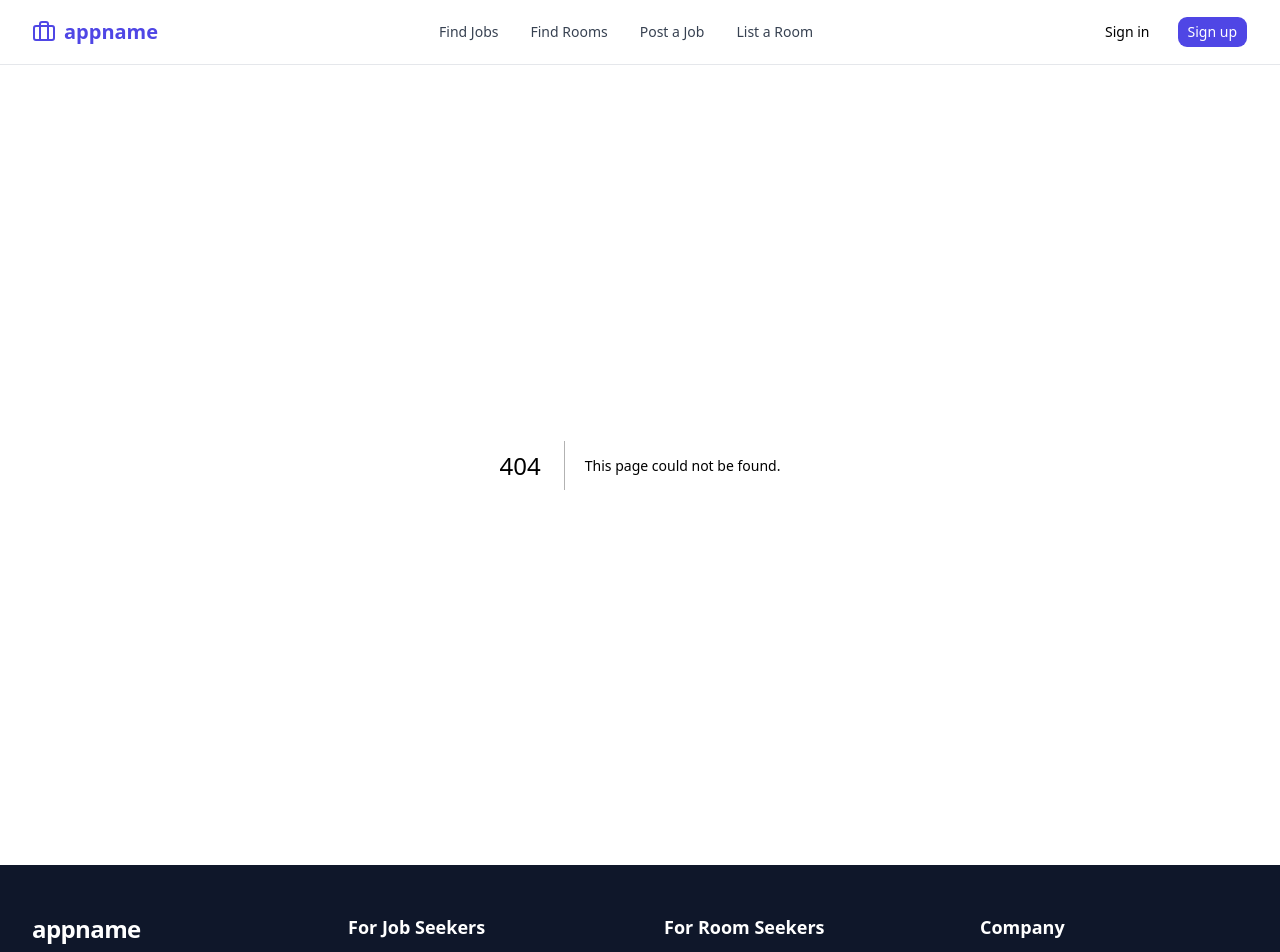
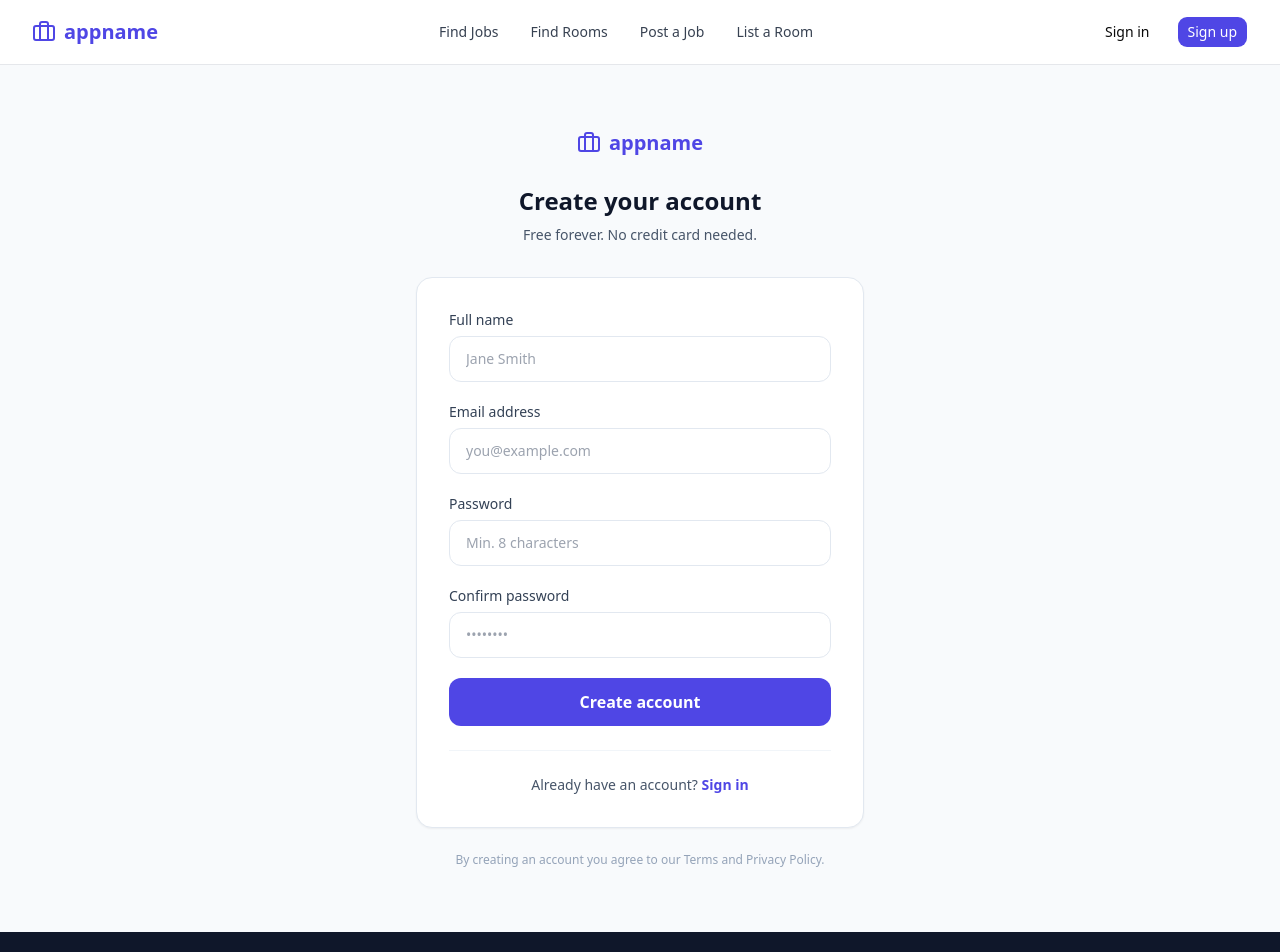
Before and after one commit to sachin00810/Job, a Next.js app: page /auth/signup in a window 1280 px wide. Before the commit this address had no page. Shown: the top 952 px of the page. Built offline with nearby package versions, Linux system fonts and the light colour scheme.

Commit message:
fix: add /auth/signin and /auth/signup pages — navbar buttons were 404
Clean form pages (logo, email/password fields, cross-links between
each other). Sign-up includes full name + confirm password fields.
Both are static/visual; no backend wired yet.

```diff
--- /dev/null
+++ b/src/app/auth/signin/page.tsx
@@ -0,0 +1,93 @@
+import Link from "next/link";
+import { Briefcase } from "lucide-react";
+import type { Metadata } from "next";
+
+export const metadata: Metadata = {
+  title: "Sign In | appname",
+  description: "Sign in to your appname account.",
+};
+
+export default function SignInPage() {
+  return (
+    <div className="min-h-screen bg-slate-50 flex items-center justify-center px-4 py-16">
+      <div className="w-full max-w-md">
+        {/* Logo */}
+        <div className="text-center mb-8">
+          <Link href="/" className="inline-flex items-center gap-2">
+            <Briefcase className="h-6 w-6 text-indigo-600" />
+            <span className="font-bold text-xl text-indigo-600">appname</span>
+          </Link>
+          <h1 className="mt-6 text-2xl font-bold text-slate-900">
+            Welcome back
+          </h1>
+          <p className="mt-2 text-sm text-slate-600">
+            Sign in to your account
+          </p>
+        </div>
+
+        {/* Card */}
+        <div className="bg-white rounded-2xl shadow-sm border border-slate-200 p-8">
+          <form className="space-y-5">
+            <div>
+              <label className="block text-sm font-medium text-slate-700 mb-1.5">
+                Email address
+              </label>
+              <input
+                type="email"
+                autoComplete="email"
+                placeholder="you@example.com"
+                className="w-full px-4 py-3 border border-slate-200 rounded-xl text-sm focus:outline-none focus:ring-2 focus:ring-indigo-500 focus:border-transparent"
+              />
+            </div>
+
+            <div>
+              <div className="flex justify-between items-center mb-1.5">
+                <label className="block text-sm font-medium text-slate-700">
+                  Password
+                </label>
+                <a href="#" className="text-xs text-indigo-600 hover:underline">
+                  Forgot password?
+                </a>
+              </div>
+              <input
+                type="password"
+                autoComplete="current-password"
+                placeholder="••••••••"
+                className="w-full px-4 py-3 border border-slate-200 rounded-xl text-sm focus:outline-none focus:ring-2 focus:ring-indigo-500 focus:border-transparent"
+              />
+            </div>
+
+            <button
+              type="submit"
+              className="w-full bg-indigo-600 hover:bg-indigo-700 text-white font-semibold py-3 rounded-xl transition-colors"
+            >
+              Sign in
+            </button>
+          </form>
+
+          <div className="mt-6 pt-6 border-t border-slate-100 text-center text-sm text-slate-600">
+            Don&apos;t have an account?{" "}
+            <Link
+              href="/auth/signup"
+              className="text-indigo-600 font-semibold hover:underline"
+            >
+              Sign up free
+            </Link>
+          </div>
+        </div>
+
+        <p className="mt-6 text-center text-xs text-slate-400">
+          By signing in you agree to our{" "}
+          <Link href="/terms" className="hover:underline">
+            Terms
+          </Link>{" "}
+          and{" "}
+          <Link href="/privacy" className="hover:underline">
+            Privacy Policy
+          </Link>
+          .
+        </p>
+      </div>
+    </div>
+  );
+}
--- /dev/null
+++ b/src/app/auth/signup/page.tsx
@@ -0,0 +1,112 @@
+import Link from "next/link";
+import { Briefcase } from "lucide-react";
+import type { Metadata } from "next";
+
+export const metadata: Metadata = {
+  title: "Create Account | appname",
+  description: "Join appname and find your next job or room across Australia.",
+};
+
+export default function SignUpPage() {
+  return (
+    <div className="min-h-screen bg-slate-50 flex items-center justify-center px-4 py-16">
+      <div className="w-full max-w-md">
+        {/* Logo */}
+        <div className="text-center mb-8">
+          <Link href="/" className="inline-flex items-center gap-2">
+            <Briefcase className="h-6 w-6 text-indigo-600" />
+            <span className="font-bold text-xl text-indigo-600">appname</span>
+          </Link>
+          <h1 className="mt-6 text-2xl font-bold text-slate-900">
+            Create your account
+          </h1>
+          <p className="mt-2 text-sm text-slate-600">
+            Free forever. No credit card needed.
+          </p>
+        </div>
+
+        {/* Card */}
+        <div className="bg-white rounded-2xl shadow-sm border border-slate-200 p-8">
+          <form className="space-y-5">
+            <div>
+              <label className="block text-sm font-medium text-slate-700 mb-1.5">
+                Full name
+              </label>
+              <input
+                type="text"
+                autoComplete="name"
+                placeholder="Jane Smith"
+                className="w-full px-4 py-3 border border-slate-200 rounded-xl text-sm focus:outline-none focus:ring-2 focus:ring-indigo-500 focus:border-transparent"
+              />
+            </div>
+
+            <div>
+              <label className="block text-sm font-medium text-slate-700 mb-1.5">
+                Email address
+              </label>
+              <input
+                type="email"
+                autoComplete="email"
+                placeholder="you@example.com"
+                className="w-full px-4 py-3 border border-slate-200 rounded-xl text-sm focus:outline-none focus:ring-2 focus:ring-indigo-500 focus:border-transparent"
+              />
+            </div>
+
+            <div>
+              <label className="block text-sm font-medium text-slate-700 mb-1.5">
+                Password
+              </label>
+              <input
+                type="password"
+                autoComplete="new-password"
+                placeholder="Min. 8 characters"
+                className="w-full px-4 py-3 border border-slate-200 rounded-xl text-sm focus:outline-none focus:ring-2 focus:ring-indigo-500 focus:border-transparent"
+              />
+            </div>
+
+            <div>
+              <label className="block text-sm font-medium text-slate-700 mb-1.5">
+                Confirm password
+              </label>
+              <input
+                type="password"
+                autoComplete="new-password"
+                placeholder="••••••••"
+                className="w-full px-4 py-3 border border-slate-200 rounded-xl text-sm focus:outline-none focus:ring-2 focus:ring-indigo-500 focus:border-transparent"
+              />
+            </div>
+
+            <button
+              type="submit"
+              className="w-full bg-indigo-600 hover:bg-indigo-700 text-white font-semibold py-3 rounded-xl transition-colors"
+            >
+              Create account
+            </button>
+          </form>
+
+          <div className="mt-6 pt-6 border-t border-slate-100 text-center text-sm text-slate-600">
+            Already have an account?{" "}
+            <Link
+              href="/auth/signin"
+              className="text-indigo-600 font-semibold hover:underline"
+            >
+              Sign in
+            </Link>
+          </div>
+        </div>
+
+        <p className="mt-6 text-center text-xs text-slate-400">
+          By creating an account you agree to our{" "}
+          <Link href="/terms" className="hover:underline">
+            Terms
+          </Link>{" "}
+          and{" "}
+          <Link href="/privacy" className="hover:underline">
+            Privacy Policy
+          </Link>
+          .
+        </p>
+      </div>
+    </div>
+  );
+}
```
